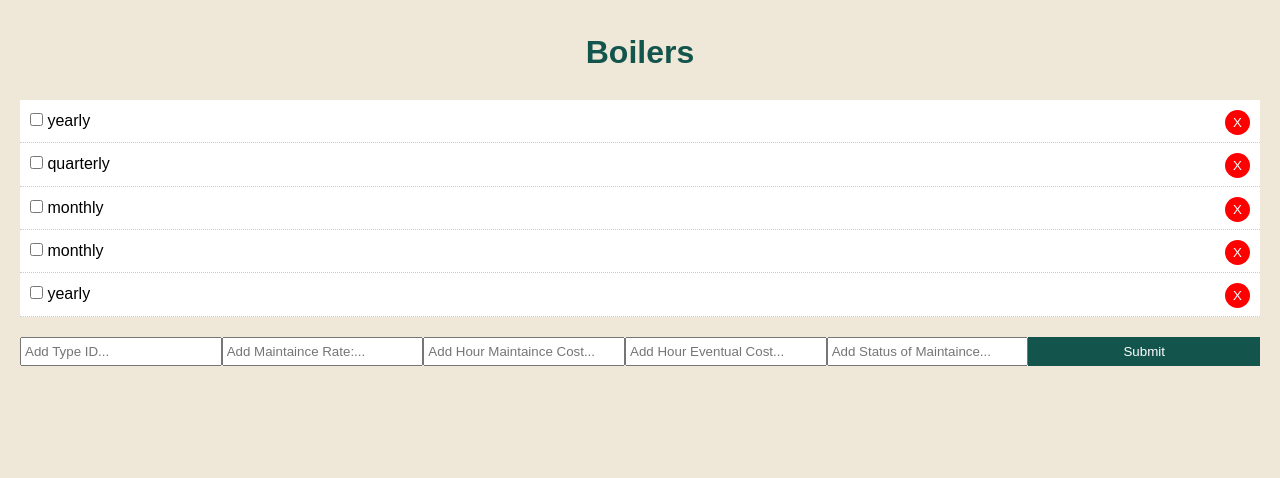
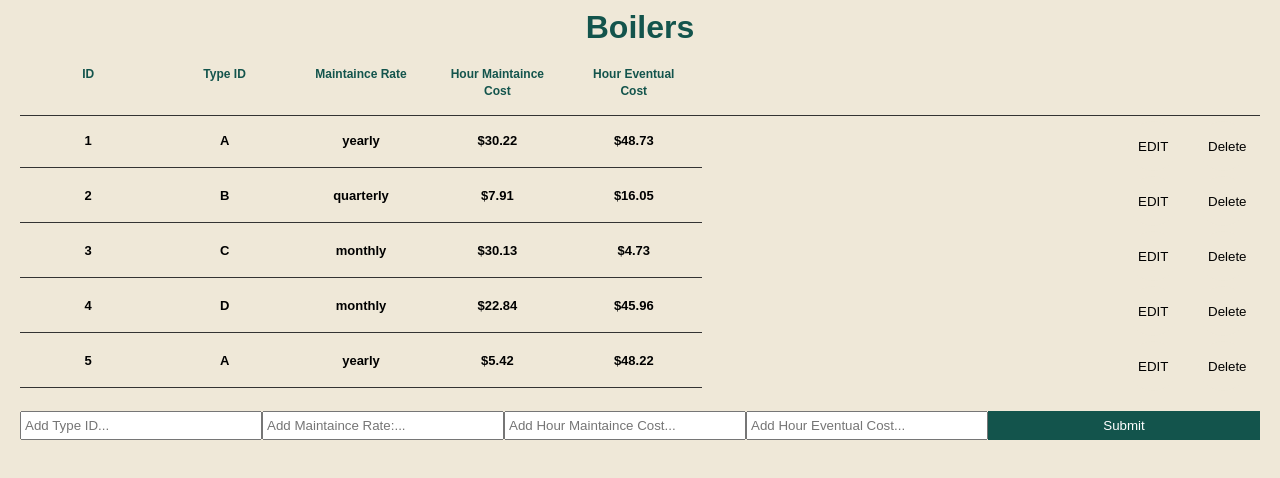
Before and after one commit to Alexandra-maero/react-caldar, a React (Create React App) app: page / in a window 1280 px wide. Shown: the top 478 px of the page. Built offline with nearby package versions, Linux system fonts and the light colour scheme.

Commit message:
Add update function and some style

```diff
--- a/src/App.css
+++ b/src/App.css
@@ -15,9 +15,6 @@ a{
   color: #333;
   text-decoration: none;
 }
-.header{
-  padding: 20px;
-}
 .container {
   padding: 5px 20px;
 }
--- a/src/App.js
+++ b/src/App.js
@@ -3,35 +3,35 @@ import Header from './components/layout/Header';
 import Boilers from './components/Boilers';
 import AddBoilers from './components/AddBoiler';
 import mockBoilers from './mocks/mockBoilers.json';
-import nextId from 'react-id-generator';
 import './App.css';
 
 class App extends Component {
   state = {mockBoilers}
-
-  markComplete = (id) => {
-    this.setState({ mockBoilers: this.state.mockBoilers.map(boil => {
-      if(boil.id === id){
-        boil.maintaince_completed = !boil.maintaince_completed
-      }
-      return boil;
-    }) })
-  }
 
   // Delete boiler
   delBoiler = (id) => {
     this.setState({ mockBoilers: [...this.state.mockBoilers.filter(boil => boil.id !== id)] });
   }
 
+  updateBoiler = (boilUpdated) => {
+    this.setState({
+      mockBoilers: [...this.state.mockBoilers.map(boil => {
+        if(boil.id === boilUpdated.id) {
+          boil = boilUpdated;
+        }
+        return boil;
+      })]
+    });
+  }
+
   //Add Boiler
-  addBoiler = ({typeId, maintaince_rate, hour_maintaince_cost, hour_eventual_cost, maintaince_completed}) => {
+  addBoiler = ({typeId, maintaince_rate, hour_maintaince_cost, hour_eventual_cost}) => {
     const newBoil = {
-      id: nextId(),
+      id: Math.floor(Math.random() * 101),
       typeId,
       maintaince_rate,
       hour_maintaince_cost,
       hour_eventual_cost,
-      maintaince_completed
     }
     this.setState({mockBoilers: [...this.state.mockBoilers, newBoil]})
   }
@@ -39,12 +39,12 @@ class App extends Component {
   render (){
     return (
       <div className="App">
-        <div className="header">
-        <Header />
-        </div>
         <div className="container">
-          <Boilers boilers={this.state.mockBoilers} markComplete={this.markComplete}
-          delBoiler={this.delBoiler} />
+          <Header />
+          <Boilers boilers={this.state.mockBoilers}
+          delBoiler={this.delBoiler}
+          updateBoiler={this.updateBoiler}
+          />
           <AddBoilers addBoiler={this.addBoiler} />
         </div>
       </div>
--- /dev/null
+++ b/src/components/AddBoiler.css
@@ -0,0 +1,19 @@
+.addForm{
+    margin-top: 100px;
+    display: flex;
+}
+.inputStyle{
+    flex: 1;
+    padding: 3px;
+    margin:3px;
+    width: 100px;
+}
+.btnSubmit{
+    color: rgb(239,232,216);
+    margin-left: 15px;
+    padding: 5px;
+    background-color: rgb(19,84,76);
+    border: 1px solid #333;
+    font-weight: 600;
+    flex: 1;
+}
--- a/src/components/AddBoiler.js
+++ b/src/components/AddBoiler.js
@@ -1,12 +1,12 @@
-import React, { Component } from 'react'
+import React, { Component } from 'react';
+import './AddBoiler.css'
 
 export class AddBoiler extends Component {
     state = {
         typeId:'',
         maintaince_rate:'',
         hour_maintaince_cost:'',
-        hour_eventual_cost:'',
-        maintaince_completed: ''
+        hour_eventual_cost:''
     }
 
     onChange = (e) => this.setState({ [e.target.name]: e.target.value })
@@ -17,8 +17,7 @@ export class AddBoiler extends Component {
             typeId:'',
             maintaince_rate:'',
             hour_maintaince_cost:'',
-            hour_eventual_cost:'',
-            maintaince_completed: ''
+            hour_eventual_cost:''
         });
     }
     render() {
@@ -41,7 +40,7 @@ export class AddBoiler extends Component {
                     onChange={this.onChange}
                 />
                 <input
-                    type="number"
+                    type="text, number"
                     name="hour_maintaince_cost"
                     style={{flex: '1', padding: '3px'}}
                     placeholder="Add Hour Maintaince Cost..."
@@ -49,19 +48,11 @@ export class AddBoiler extends Component {
                     onChange={this.onChange}
                 />
                 <input
-                    type="number"
+                    type="text, number"
                     name="hour_eventual_cost"
                     style={{flex: '1', padding: '3px'}}
                     placeholder="Add Hour Eventual Cost..."
                     value={this.state.hour_eventual_cost}
-                    onChange={this.onChange}
-                />
-                <input
-                    type="text"
-                    name="maintaince_completed"
-                    style={{flex: '1', padding: '3px'}}
-                    placeholder="Add Status of Maintaince..."
-                    value={this.state.maintaince_completed}
                     onChange={this.onChange}
                 />
                 <input
--- a/src/components/Boilers.js
+++ b/src/components/Boilers.js
@@ -10,8 +10,9 @@ class Boilers extends Component {
     <Items
       key={boil.id}
       boil={boil}
-      markComplete={this.props.markComplete}
-      delBoiler={this.props.delBoiler} />
+      delBoiler={this.props.delBoiler}
+      updateBoiler={this.props.updateBoiler}
+      />
     ))
   }
 }
--- /dev/null
+++ b/src/components/Items.css
@@ -0,0 +1,12 @@
+.inputStyleEdt{
+    flex: 1;
+    float: left;
+    display: block;
+    text-align: center;
+    padding: 4px;
+    width: 138px;
+    height: 40px;
+    margin-right: 10px;
+    margin-top: 10px;
+    border: none;
+}
--- a/src/components/Items.js
+++ b/src/components/Items.js
@@ -1,43 +1,119 @@
-import React, { Component } from 'react'
-//import Boilers from './Boilers'
-import PropTypes from 'prop-types'
+import React, { Component } from 'react';
+import PropTypes from 'prop-types';
+import './Items.css';
 
 export class Items extends Component {
-    getStyle = () => {
+    state = {...this.props.boil, isEditing: false};
+
+    ulStyle = () => {
         return {
-            backgroundColor: 'white',
-            padding: '10px',
-            borderBottom: '1px #ccc dotted',
-            textDecoration: this.props.boil.maintaince_completed ? 'line-through' : 'none'
+            listStyleType: 'none',
+            margin: 0,
+            padding: 0,
+            overflow: 'hidden',
+            backgroundColor: 'rgb(239,232,216)'
         }
     }
-
-    render() {
-        const { id, maintaince_rate } = this.props.boil;
+    liStyle = () => {
+        return {
+            float: 'left',
+            display: 'block',
+            width: '11%',
+            color: 'rgb(0,0,0)',
+            fontWeight: 600,
+            fontSize: 13,
+            textAlign: 'center',
+            padding: '16px 10px 16px',
+            borderBottom: '1px solid #333',
+        }
+    }
+    toggleEdit = () => {
+        this.setState( { isEditing: !this.state.isEditing } );
+    }
+    onChange = (e) => {
+        this.setState({[e.target.name]: e.target.value})
+    }
+    saveChanges = () => {
+        this.toggleEdit();
+        this.props.updateBoiler(this.state);
+    }
+    render (){
+        const { id } = this.props.boil;
+        if (this.state.isEditing){
+            return(
+                <ul style={this.ulStyle()}>
+                <input className="inputStyleEdt"
+                        type="text"
+                        name="id"
+                        value={this.state.id}
+                        readOnly
+                    ></input>,
+                    <input className="inputStyleEdt"
+                        type="text"
+                        name="typeId"
+                        placeholder=" Add Type Id"
+                        value={this.state.typeId}
+                        onChange={this.onChange}
+                    ></input>,
+                    <input className="inputStyleEdt"
+                        type="text"
+                        name="maintaince_rate"
+                        placeholder=" Add Maintaince Rate"
+                        value={this.state.maintaince_rate}
+                        onChange={this.onChange}
+                    ></input>,
+                    <input className="inputStyleEdt"
+                        type="number"
+                        name="hour_maintaince_cost"
+                        placeholder=" Add Hour Maintaince Cost"
+                        value={this.state.hour_maintaince_cost}
+                        onChange={this.onChange}
+                    ></input>,
+                    <input className="inputStyleEdt"
+                        type="number"
+                        name="hour_eventual_cost"
+                        placeholder=" Add Hour Eventual Cost"
+                        value={this.state.hour_eventual_cost}
+                        onChange={this.onChange}
+                    ></input>,
+                    <div>
+                        <button onClick={this.toggleEdit} style={Btn}>Cancel</button>
+                        <button onClick={this.saveChanges} style={Btn}>Save Changes</button>
+                    </div>
+                    </ul>
+            )
+        }
         return (
-            <div style={this.getStyle()}>
-                <p>
-                    <input type="checkbox" onChange={this.props.markComplete.bind(this, id)} /> {' '}
-                    { maintaince_rate }
-                    <button onClick={this.props.delBoiler.bind(this, id)} style={btnStyle}>X</button>
-                </p>
+        <ul style={this.ulStyle()}>
+            <li style={this.liStyle()}>{ this.props.boil.id }</li>
+            <li style={this.liStyle()}>{ this.props.boil.typeId }</li>
+            <li style={this.liStyle()}>{ this.props.boil.maintaince_rate }</li>
+            <li style={this.liStyle()}>{ this.props.boil.hour_maintaince_cost }</li>
+            <li style={this.liStyle()}>{ this.props.boil.hour_eventual_cost }</li>
+            <div>
+                <button onClick={this.props.delBoiler.bind(this, id)} style={Btn}>Delete</button>
+                <button
+                onClick={this.toggleEdit}
+                style={Btn}>EDIT</button>
             </div>
+        </ul>
         )
     }
 }
-
 Items.propTypes = {
     boil: PropTypes.object.isRequired
 }
-
-const btnStyle = {
-    background: 'red',
-    color: 'white',
+const Btn = {
+    backgroundColor: 'rgb(239,232,216)',
     border: 'none',
-    padding: '5px 8px',
+    width: '50px',
+    height: '50px',
+    padding: '10px',
+    cursor: 'pointer',
     borderRadius: '50%',
-    cursor: 'pointer',
-    float: 'right'
+    float: 'right',
+    marginLeft: '8px',
+    marginRight: '12px',
+    marginTop:'5px'
 }
-
 export default Items
--- a/src/components/layout/Header.js
+++ b/src/components/layout/Header.js
@@ -4,15 +4,39 @@ function Header() {
     return (
         <header style={headerStyle}>
             <h1>Boilers</h1>
+            <ul style={ulStyle}>
+                <li style={liStyle}>ID</li>
+                <li style={liStyle}>Type ID</li>
+                <li style={liStyle}>Maintaince Rate</li>
+                <li style={liStyle}>Hour Maintaince Cost</li>
+                <li style={liStyle}>Hour Eventual Cost</li>
+            </ul>
         </header>
     )
 }
 
+const ulStyle = {
+    listStyleType: 'none',
+    margin: 0,
+    padding: 0,
+    overflow: 'hidden',
+    backgroundColor: 'rgb(239,232,216)',
+    borderBottom: '1px solid #333',
+}
+const liStyle =  {
+    float: 'left',
+    display: 'block',
+    width: '11%',
+    color: 'rgb(19,84,76)',
+    fontWeight: 800,
+    fontSize: 12,
+    textAlign: 'center',
+    padding: '16px 16px',
+}
 const headerStyle = {
     background: 'rgb(239,232,216)',
     color: 'rgb(19,84,76)',
     textAlign: 'center',
-    paddingTop: '10px'
 }
 
 export default Header
--- a/src/mocks/mockBoilers.json
+++ b/src/mocks/mockBoilers.json
@@ -4,39 +4,34 @@
       "typeId":"A",
       "maintaince_rate":"yearly",
       "hour_maintaince_cost":"$30.22",
-      "hour_eventual_cost":"$48.73",
-      "maintaince_completed": false
+      "hour_eventual_cost":"$48.73"
     },
     {
       "id":2,
       "typeId":"B",
       "maintaince_rate":"quarterly",
       "hour_maintaince_cost":"$7.91",
-      "hour_eventual_cost":"$16.05",
-      "maintaince_completed": false
+      "hour_eventual_cost":"$16.05"
     },
     {
       "id":3,
       "typeId":"C",
       "maintaince_rate":"monthly",
       "hour_maintaince_cost":"$30.13",
-      "hour_eventual_cost":"$4.73",
-      "maintaince_completed": false
+      "hour_eventual_cost":"$4.73"
     },
     {
       "id":4,
       "typeId":"D",
       "maintaince_rate":"monthly",
       "hour_maintaince_cost":"$22.84",
-      "hour_eventual_cost":"$45.96",
-      "maintaince_completed": false
+      "hour_eventual_cost":"$45.96"
     },
     {
       "id":5,
       "typeId":"A",
       "maintaince_rate":"yearly",
       "hour_maintaince_cost":"$5.42",
-      "hour_eventual_cost":"$48.22",
-      "maintaince_completed": false
+      "hour_eventual_cost":"$48.22"
     }
 ]
```
